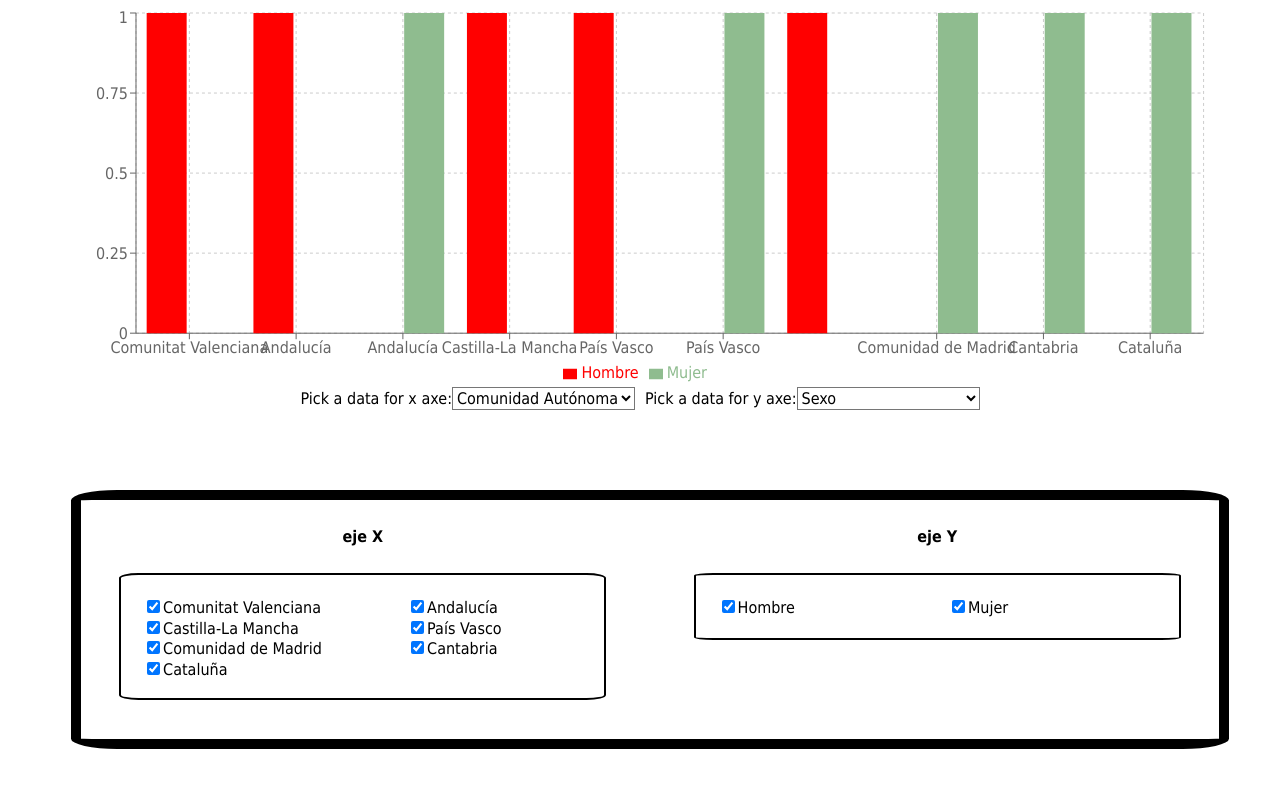
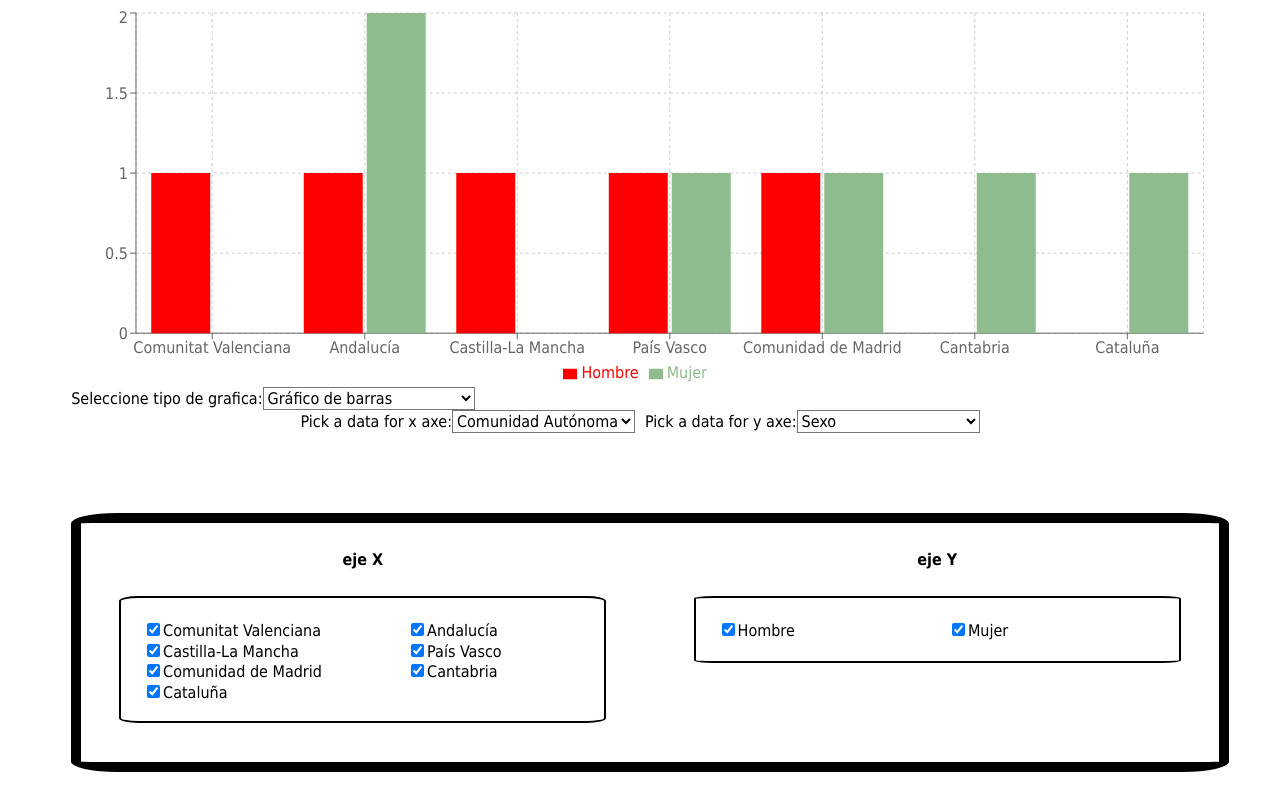
Before and after one commit to alu0101130675/tfg-pruebas, a React (Vite) app: page / in a window 1280 px wide. Built offline with nearby package versions, Linux system fonts and the light colour scheme; the HTML template or start-up script is replaced by a standard one.

Commit message:
3 graficas tipos de grafica en un selector

```diff
--- /dev/null
+++ b/src/components/ChartSelector.jsx
@@ -0,0 +1,32 @@
+import { useState } from 'react'
+import { Chart } from './chart'
+import { CircularChart } from './PieChart'
+const CHARTOPTIONS = ['Gráfico de barras', 'Gráfico de barras apiladas', 'Gráfica circular']
+export function ChartSelector ({ dataSet, selectedFields }) {
+  const [chartSelected, setChartSelected] = useState('Gráfico de barras')
+  return (
+    <>
+      {dataSet.length === 0
+        ? <p>Seleciona como minimo un campo en cada eje</p>
+        : chartSelected === 'Gráfico de barras'
+          ? <Chart className='grafica' dataset={dataSet} keyFields={selectedFields[1]['eje Y']} />
+          : chartSelected === 'Gráfico de barras apiladas'
+            ? <Chart className='grafica' dataset={dataSet} stackFlag='a' keyFields={selectedFields[1]['eje Y']} />
+            : <CircularChart className='grafica' dataset={dataSet} keyFields={selectedFields[1]['eje Y']} />}
+      <label>
+        Seleccione tipo de grafica:
+        <select
+          name='grafica' id='grafica' value={chartSelected} onChange={(e) => {
+            setChartSelected(e.target.value)
+          }}
+        >
+          {CHARTOPTIONS.map((value) => {
+            return (<option key={value} value={value}>{value}</option>
+            )
+          })}
+        </select>
+      </label>
+    </>
+
+  )
+}
--- /dev/null
+++ b/src/components/PieChart.jsx
@@ -0,0 +1,36 @@
+import { ToolTips } from 'rechart'
+import { ResponsiveContainer, PieChart, Pie, Legend, Cell, LabelList } from 'recharts'
+const COLORS = ['red', 'darkseagreen', 'blue', 'green', 'black',
+  'orange', 'grey', 'darkgreen', 'darkblue',
+  'greenyellow', 'blanchedalmond', 'blueviolet',
+  'brown', 'burlywood', 'chocolate', 'yellow', 'darkolivegreen']
+// HACER INTERFAZ PARA LA DE QUESO COMPLETA PORQUE LOS CAMPOS SOLO PUEDEN SER DOS
+export const CircularChart = ({ dataset, keyFields }) => {
+  const keys = Object.keys(keyFields)
+  console.log(keyFields)
+  /* const data = [
+    { otro: 'otro', name: 'Group A', value: 400 },
+    { otro: 'otro', name: 'Group B', value: 300 },
+    { otro: 'otro', name: 'Group C', value: 300 },
+    { otro: 'otro', name: 'Group D', value: 200 }
+  ] */
+  return (
+    <div style={{ width: '100%', height: 300 }}>
+      <ResponsiveContainer>
+        <PieChart>
+          <Pie nameKey='Comunidad Autónoma' dataKey='Hombre' data={dataset} fill='#8884d8'>
+            {dataset.map((entry, index) => (
+              <Cell key={`cell-${index}`} fill={COLORS[index % COLORS.length]}>
+                <text>algo</text>
+              </Cell>
+            ))}
+            <LabelList dataKey='Comunidad Autónoma' position='insideTop' />
+
+          </Pie>
+          <Legend />
+          <ToolTips />
+        </PieChart>
+      </ResponsiveContainer>
+    </div>
+  )
+}
--- a/src/components/chart.jsx
+++ b/src/components/chart.jsx
@@ -12,7 +12,7 @@ const colors = ['red', 'darkseagreen', 'blue', 'green', 'black',
   'orange', 'grey', 'darkgreen', 'darkblue',
   'greenyellow', 'blanchedalmond', 'blueviolet',
   'brown', 'burlywood', 'chocolate', 'yellow', 'darkolivegreen']
-export const Chart = ({ dataset, keyFields }) => {
+export const Chart = ({ dataset, keyFields, stackFlag = undefined }) => {
   console.log('ULRIMOSOSOSO', dataset)
   const keys = Object.keys(keyFields)
   console.log(keyFields)
@@ -28,7 +28,7 @@ export const Chart = ({ dataset, keyFields }) => {
         <YAxis />
         <Tooltip />
         <Legend />
-        {keys.map((key, i) => <Bar key={key} dataKey={key} fill={colors[i]} />)}
+        {keys.map((key, i) => <Bar key={key} stackId={stackFlag} dataKey={key} fill={colors[i]} />)}
       </BarChart>
     </ResponsiveContainer>
 
--- a/src/components/dataOptions.jsx
+++ b/src/components/dataOptions.jsx
@@ -1,6 +1,6 @@
 import { useState } from 'react'
 import { useAxeFields } from '../hooks/axesFields'
-import { Chart } from './chart'
+import { ChartSelector } from './ChartSelector'
 
 function getAxes ({ data, field }) {
   const y = data?.map(element =>
@@ -27,6 +27,14 @@ const setDataStructure = ({ xField, yField, gender, x, y }) => {
 
   return objectCreation()
 }
+function mergeObjects (object1, key) {
+  const merged = object1.map(element => {
+    const filtered = object1.filter(d => d[key] === element[key])
+    return Object.assign(...filtered)
+  })
+  const unique = [...new Set(merged)]
+  return unique
+}
 
 function chartDates ({ data, axes, gender, fields }) {
   const { xField, yField } = axes
@@ -46,8 +54,9 @@ function chartDates ({ data, axes, gender, fields }) {
     }
     return ''
   })
-  const dataSet = aux.filter(d => d !== '')
-  console.log(dataSet)
+  const arrayWithoutZero = aux.filter(d => d !== '')
+  console.log(arrayWithoutZero)
+  const dataSet = mergeObjects(arrayWithoutZero, xField)
   return { dataSet }
 }
 
@@ -72,7 +81,7 @@ export function Options ({ data, options }) {
 
   return (
     <>
-      {dataSet.length !== 0 ? <Chart className='grafica' dataset={dataSet} keyFields={selectedFields[1]['eje Y']} /> : <p>Seleciona como minimo un campo en cada eje</p>}
+      <ChartSelector dataSet={dataSet} selectedFields={selectedFields} />
       <div className='flex-horizontal'>
         <label>
           Pick a data for x axe:
```
Also changed, not shown: src/components/StackBars.jsx (added, +38 -0 lines), src/assets/example.csv.
